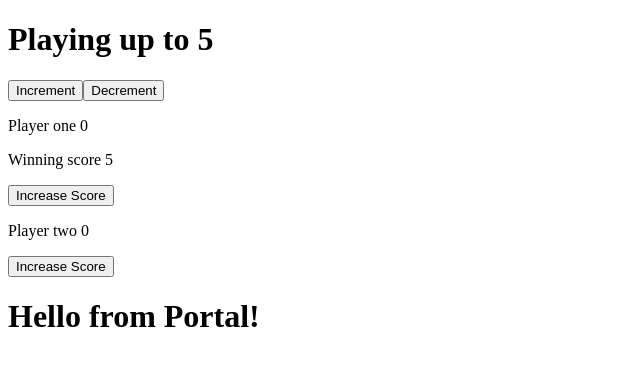
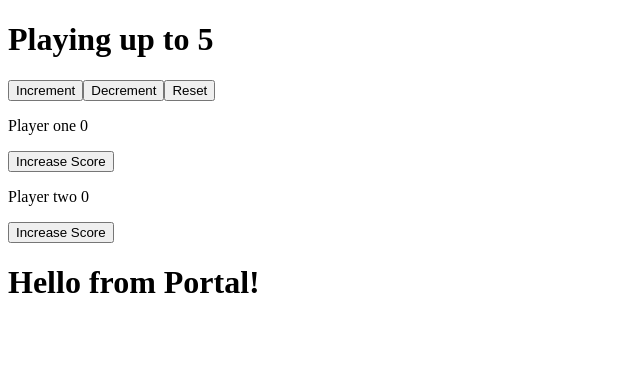
Before and after one commit to simonxcode/scorekeeper-redux, a React (Create React App) app in the folder scorekeeper-redux/: page / in a window 1280 px wide. Shown: the top 366 px of the page, without its empty margins (0-640 px from the left). Built offline with nearby package versions, Linux system fonts and the light colour scheme.

Commit message:
Reset player's score to default

```diff
--- a/scorekeeper-redux/src/components/Counter.js
+++ b/scorekeeper-redux/src/components/Counter.js
@@ -9,6 +9,7 @@ function Counter(props) {
       <h1> Playing up to {props.count} </h1>
       <button onClick={props.onIncrementClick}>Increment</button>
       <button onClick={props.onDecrementClick}>Decrement</button>
+      <button onClick={props.onResetClick}>Reset</button>
     </div>
   );
 }
@@ -26,6 +27,11 @@ function mapDispatchToProps(dispatch) {
       const action = {type: 'DECREMENT'};
       dispatch(action);
     },
+    onResetClick: () => {
+      console.log('reset score');
+      const action = {type: 'RESET'};
+      dispatch(action);
+    },
   }
 }
 
--- a/scorekeeper-redux/src/components/PlayerOne.js
+++ b/scorekeeper-redux/src/components/PlayerOne.js
@@ -6,7 +6,6 @@ function PlayerOne(props) {
   return (
     <div>
       <p>Player one {props.playerOne}</p>
-      <p>Winning score {props.count}</p>
       <button
       onClick={props.incrementPlayerOne}
       disabled={props.playerOne === props.count ? true:false}
--- a/scorekeeper-redux/src/store/index.js
+++ b/scorekeeper-redux/src/store/index.js
@@ -14,6 +14,8 @@ const playerReducer = (state = playerDefaultState, action) => {
       return Object.assign({}, state, {playerOne: state.playerOne + 1});
     case 'INCREMENTTWO':
       return Object.assign({}, state, {playerTwo: state.playerTwo + 1});
+    case 'RESET':
+      return playerDefaultState;
     default:
       return state;
   }
```
